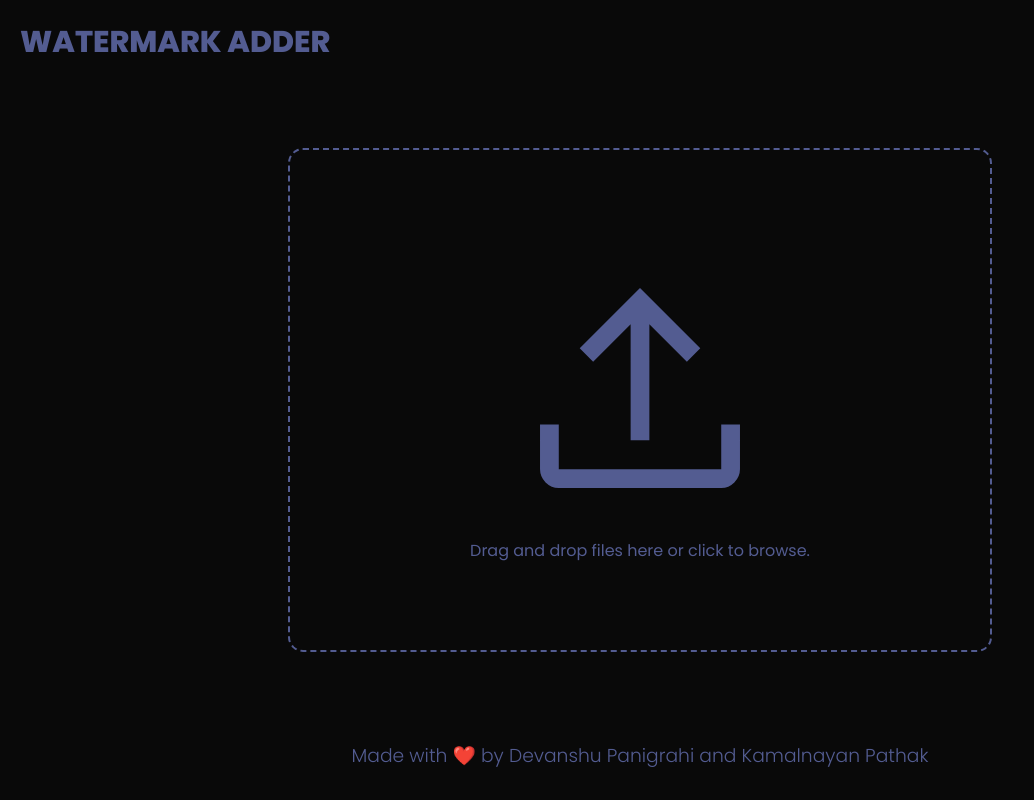
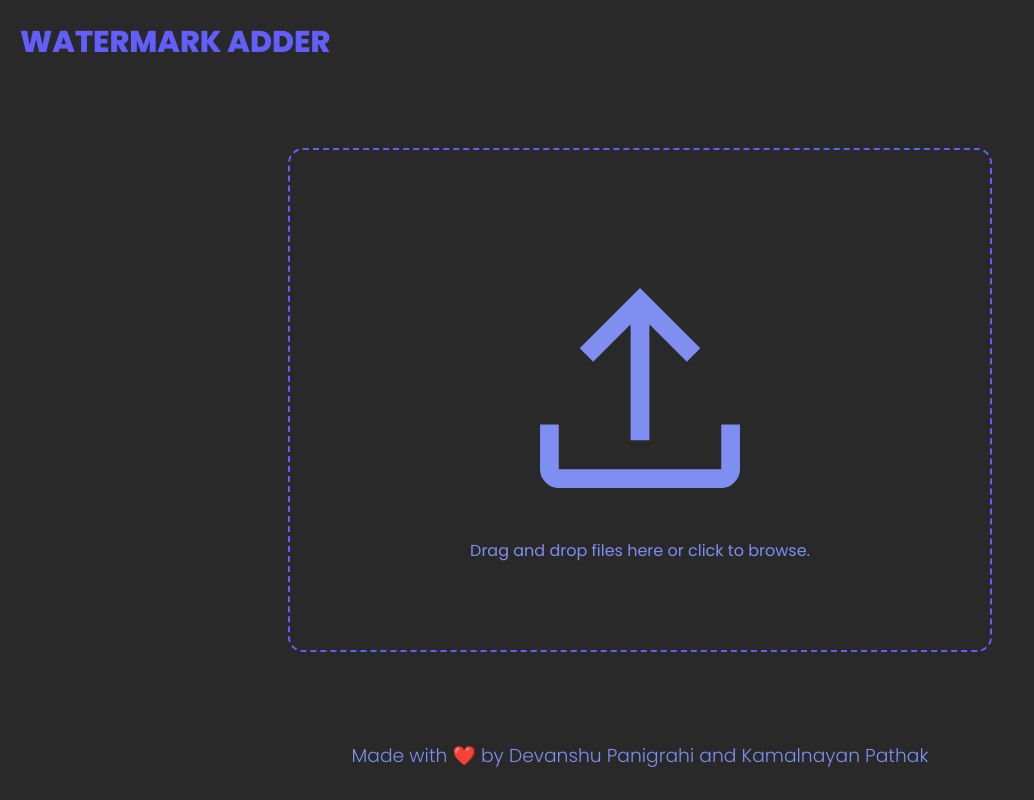
Before and after one commit to kamalnayan10/watermarkAdder, a React (Vite) app: page / in a window 1280 px wide. Shown: the whole page, without its empty margins (0-1034 px from the left). Built offline with nearby package versions, Linux system fonts and the light colour scheme.

Commit message:
added functionality to reset whole app(start process again with new image)

```diff
--- a/src/components/App.jsx
+++ b/src/components/App.jsx
@@ -7,9 +7,13 @@ import Footer from "./Footer";
 function App() {
   const [uploadedFiles, setUploadedFiles] = useState([]);
 
+  function handleRefresh() {
+    setUploadedFiles([]);
+  }
+
   return (
     <>
-      <Title />
+      <Title handleRefresh={handleRefresh} />
       <div className="App">
         {uploadedFiles.length == 0 ? (
           <Input
@@ -17,7 +21,10 @@ function App() {
             setUploadedFiles={setUploadedFiles}
           />
         ) : (
-          <Image image={URL.createObjectURL(uploadedFiles[0])} />
+          <Image
+            image={URL.createObjectURL(uploadedFiles[0])}
+            handleRefresh={handleRefresh}
+          />
         )}
       </div>
       <Footer />
--- a/src/components/Image.jsx
+++ b/src/components/Image.jsx
@@ -1,13 +1,13 @@
 import PropTypes from "prop-types";
 import Utils from "./Utils";
 
-function Image({ image }) {
+function Image({ image, handleRefresh }) {
   return (
     <div className="container">
       <div className="img">
         <img src={image} alt="uploaded image" />
       </div>
-      <Utils />
+      <Utils handleRefresh={handleRefresh} />
     </div>
   );
 }
@@ -15,5 +15,6 @@ function Image({ image }) {
 export default Image;
 
 Image.propTypes = {
-  image: PropTypes.func.isRequired,
+  image: PropTypes.string.isRequired,
+  handleRefresh: PropTypes.func.isRequired,
 };
--- a/src/components/Title.jsx
+++ b/src/components/Title.jsx
@@ -1,5 +1,15 @@
-function Title() {
-  return <h1 className="title">Watermark Adder</h1>;
+import PropTypes from "prop-types";
+
+function Title({ handleRefresh }) {
+  return (
+    <h1 className="title" onClick={handleRefresh}>
+      Watermark Adder
+    </h1>
+  );
 }
 
 export default Title;
+
+Title.propTypes = {
+  handleRefresh: PropTypes.func.isRequired,
+};
--- a/src/components/Utils.jsx
+++ b/src/components/Utils.jsx
@@ -1,6 +1,7 @@
+import PropTypes from "prop-types";
 import Watermark from "./Watermark";
 
-function Utils() {
+function Utils({ handleRefresh }) {
   return (
     <div className="utils">
       <div className="row">
@@ -13,13 +14,22 @@ function Utils() {
         <input type="text" name="textbox" id="" />
       </div>
       <div className="row">
-        <input type="button" value="create" className="btn" />
+        <input type="button" value="Create" className="btn" />
       </div>
       <div className="row">
-        <input type="button" value="reverse" className="btn" />
+        <input
+          type="button"
+          value="New Image"
+          className="btn"
+          onClick={handleRefresh}
+        />
       </div>
     </div>
   );
 }
 
 export default Utils;
+
+Utils.propTypes = {
+  handleRefresh: PropTypes.func.isRequired,
+};
--- a/src/index.css
+++ b/src/index.css
@@ -1,10 +1,10 @@
 @import url("https://fonts.googleapis.com/css2?family=Poppins:wght@100;300;400;500;800&display=swap");
 
 :root {
-  --dark: #090909;
+  --dark: #292929;
   --primary: #1b1a55;
-  --medium: #535c91;
-  --light: #9290c3;
+  --medium: #615efc;
+  --light: #7e8ef1;
 }
 
 * {
@@ -31,6 +31,7 @@
   text-align: center;
   position: absolute;
   color: var(--medium);
+  cursor: pointer;
 }
 
 .drop-box {
@@ -42,7 +43,7 @@
   align-items: center;
   border: 2px dashed var(--medium);
   border-radius: 15px;
-  color: var(--medium);
+  color: var(--light);
 }
 
 .drop-box:hover {
@@ -98,7 +99,7 @@
 }
 
 .watermark {
-  background-color: var(--medium);
+  background-color: var(--light);
   height: 100px;
   border-radius: 10px;
   width: 45%;
@@ -141,5 +142,5 @@ input:focus {
   text-align: center;
   font-weight: 300;
   width: 100%;
-  color: var(--medium);
+  color: var(--light);
 }
```
